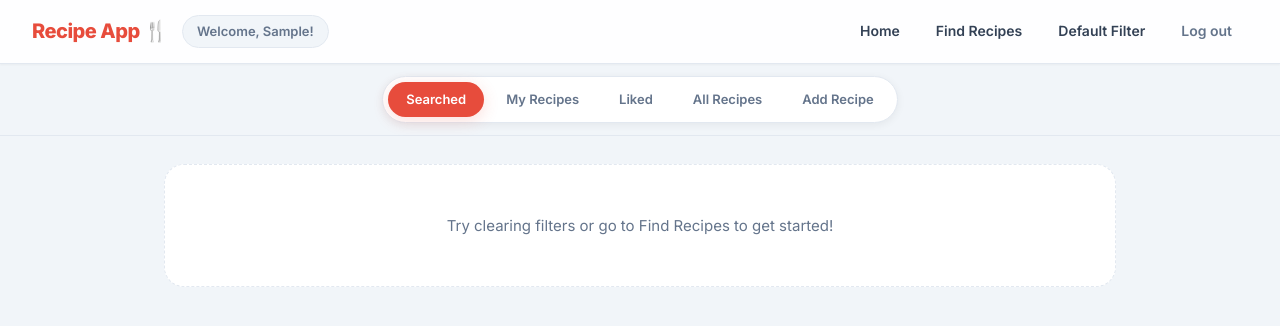
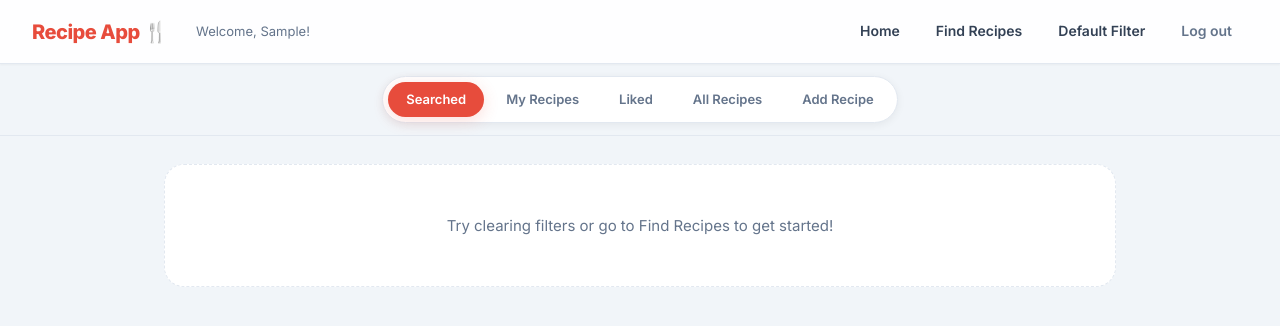
Before and after one commit to David-Beninson/recipe_project, a Flask app: page /home in a window 1280 px wide. Shown: the top 326 px of the page. Run offline with Flask 3, Linux system fonts and the light colour scheme; the visitor is signed in with stand-in values (Sample User, id 1); parts of the project's set-up code (start-up, migrations or seed data) failed here and were passed over.

Commit message:
style: simplify welcome-nav span styling by removing background, border, and font-weight properties

```diff
--- a/static/css/base.css
+++ b/static/css/base.css
@@ -150,12 +150,8 @@ ul { list-style: none; }
 
 .welcome-nav span {
     font-size: 13px;
-    font-weight: 600;
     color: var(--text-muted);
-    background: var(--bg);
     padding: 5px 14px;
-    border-radius: var(--r-pill);
-    border: 1px solid var(--border);
 }
 
 .nav-links { display: flex; align-items: center; gap: 4px; }
```
